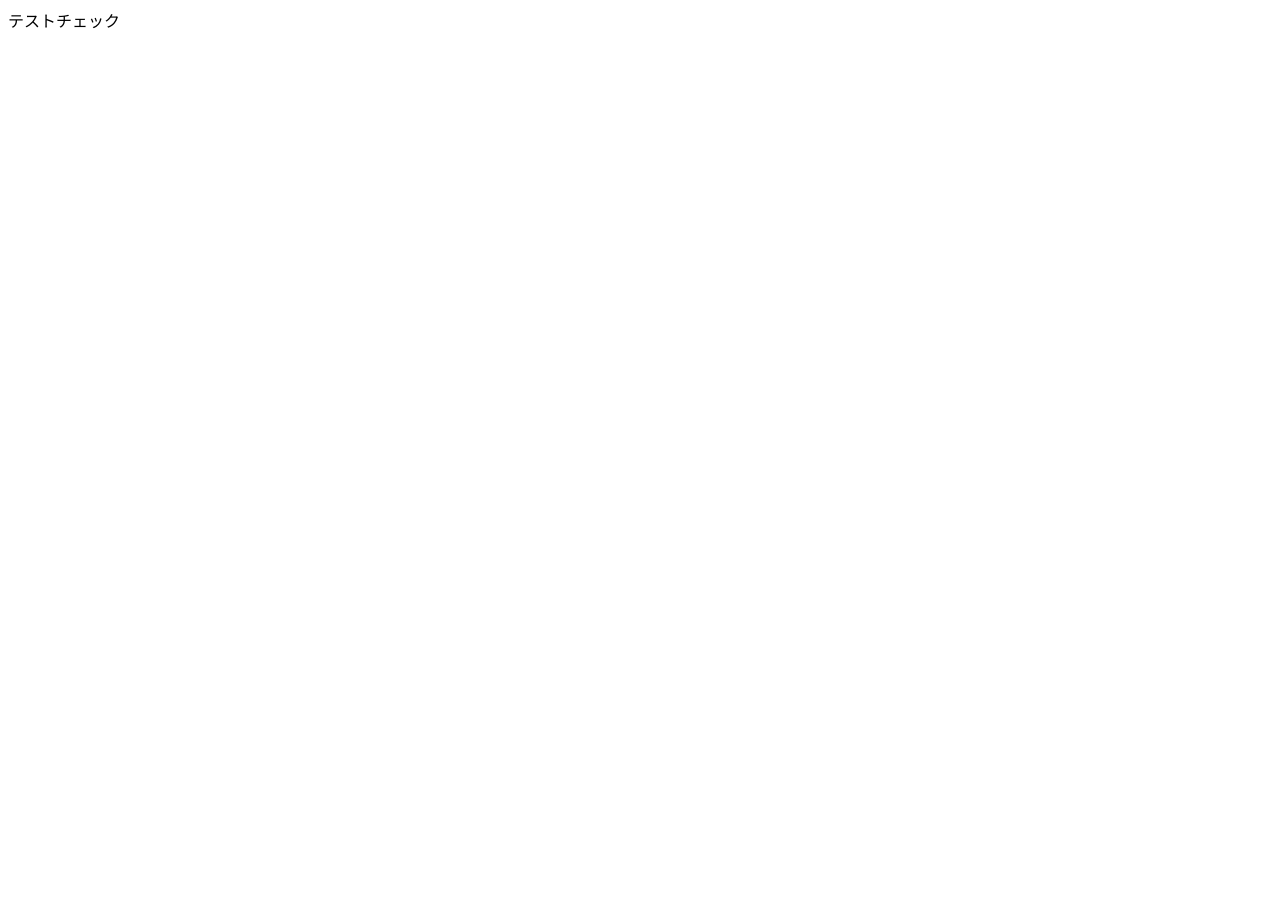
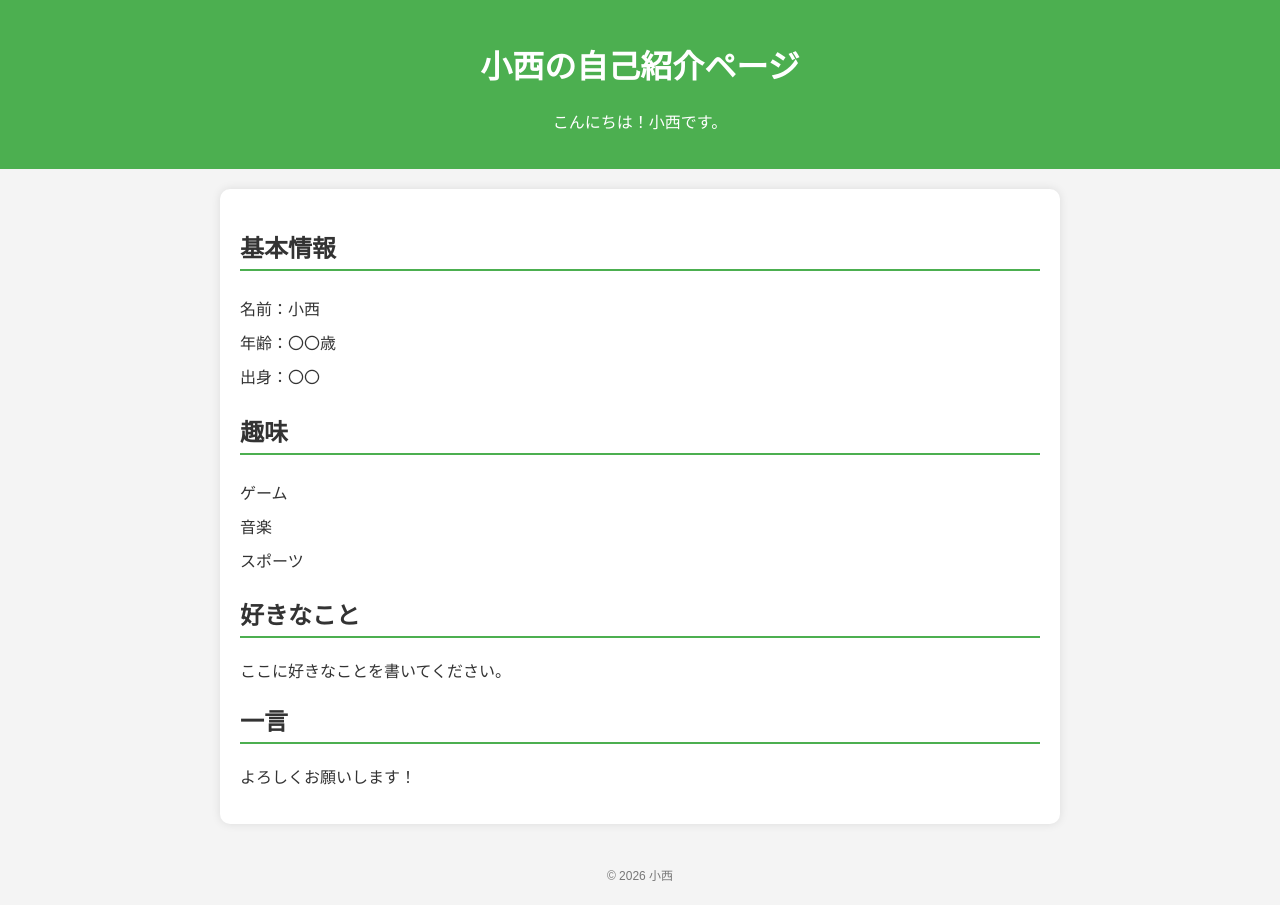
Before and after one commit to Gomayuu/profile-zikosyoukai, a plain HTML site: page index.html in a window 1280 px wide. Before the commit the page ends 800 px from the top, so only its background shows below. Drawn offline with Linux system fonts and the light colour scheme.

Commit message:
Update index.html

```diff
--- a/index.html
+++ b/index.html
@@ -1 +1,90 @@
-テストチェック
+<!DOCTYPE html>
+<html lang="ja">
+<head>
+  <meta charset="UTF-8">
+  <meta name="viewport" content="width=device-width, initial-scale=1.0">
+  <title>小西の自己紹介</title>
+  <style>
+    body {
+      font-family: Arial, sans-serif;
+      margin: 0;
+      padding: 0;
+      background-color: #f4f4f4;
+      color: #333;
+    }
+    header {
+      background-color: #4CAF50;
+      color: white;
+      padding: 20px;
+      text-align: center;
+    }
+    .container {
+      max-width: 800px;
+      margin: 20px auto;
+      background: white;
+      padding: 20px;
+      border-radius: 10px;
+      box-shadow: 0 0 10px rgba(0,0,0,0.1);
+    }
+    h2 {
+      border-bottom: 2px solid #4CAF50;
+      padding-bottom: 5px;
+    }
+    ul {
+      list-style: none;
+      padding: 0;
+    }
+    li {
+      padding: 5px 0;
+    }
+    footer {
+      text-align: center;
+      padding: 10px;
+      font-size: 12px;
+      color: #777;
+    }
+  </style>
+</head>
+<body>
+
+  <header>
+    <h1>小西の自己紹介ページ</h1>
+    <p>こんにちは！小西です。</p>
+  </header>
+
+  <div class="container">
+    <section>
+      <h2>基本情報</h2>
+      <ul>
+        <li>名前：小西</li>
+        <li>年齢：〇〇歳</li>
+        <li>出身：〇〇</li>
+      </ul>
+    </section>
+
+    <section>
+      <h2>趣味</h2>
+      <ul>
+        <li>ゲーム</li>
+        <li>音楽</li>
+        <li>スポーツ</li>
+      </ul>
+    </section>
+
+    <section>
+      <h2>好きなこと</h2>
+      <p>ここに好きなことを書いてください。</p>
+    </section>
+
+    <section>
+      <h2>一言</h2>
+      <p>よろしくお願いします！</p>
+    </section>
+  </div>
+
+  <footer>
+    <p>© 2026 小西</p>
+  </footer>
+
+</body>
+</html>
```
